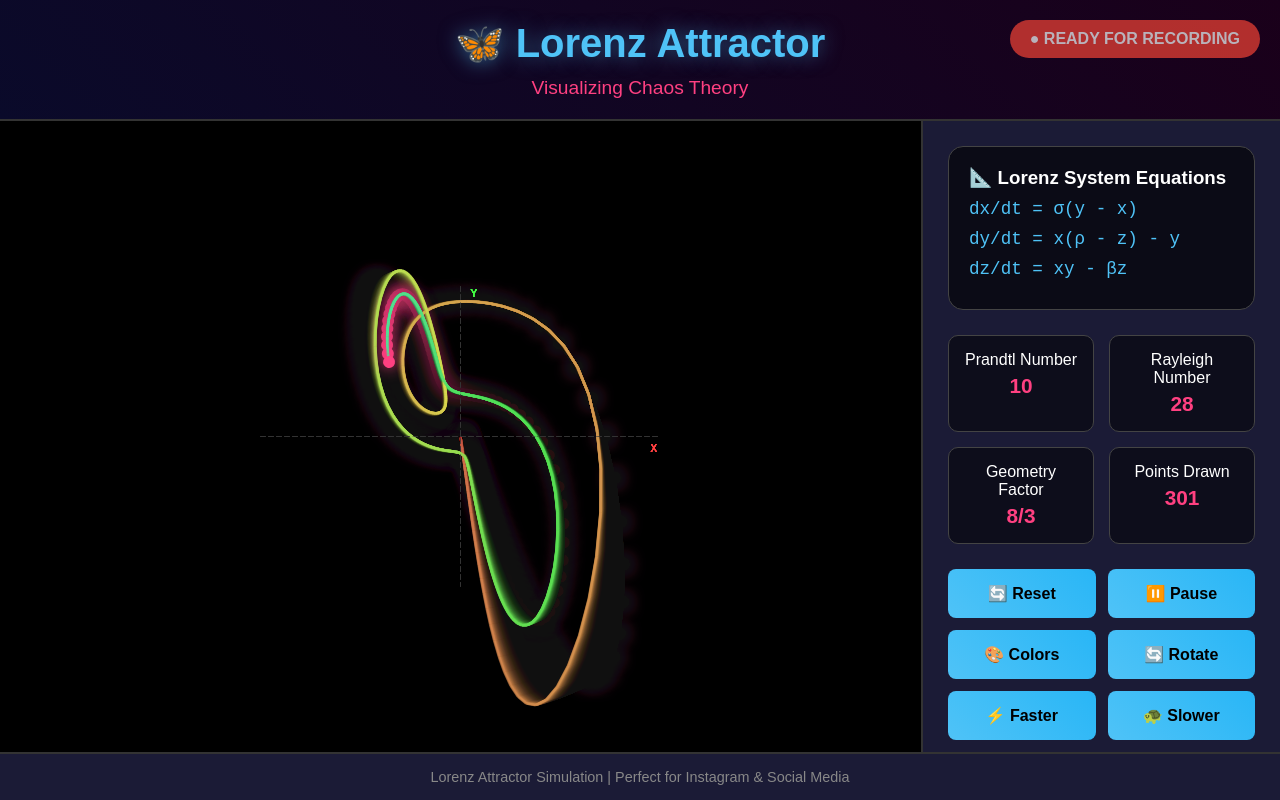
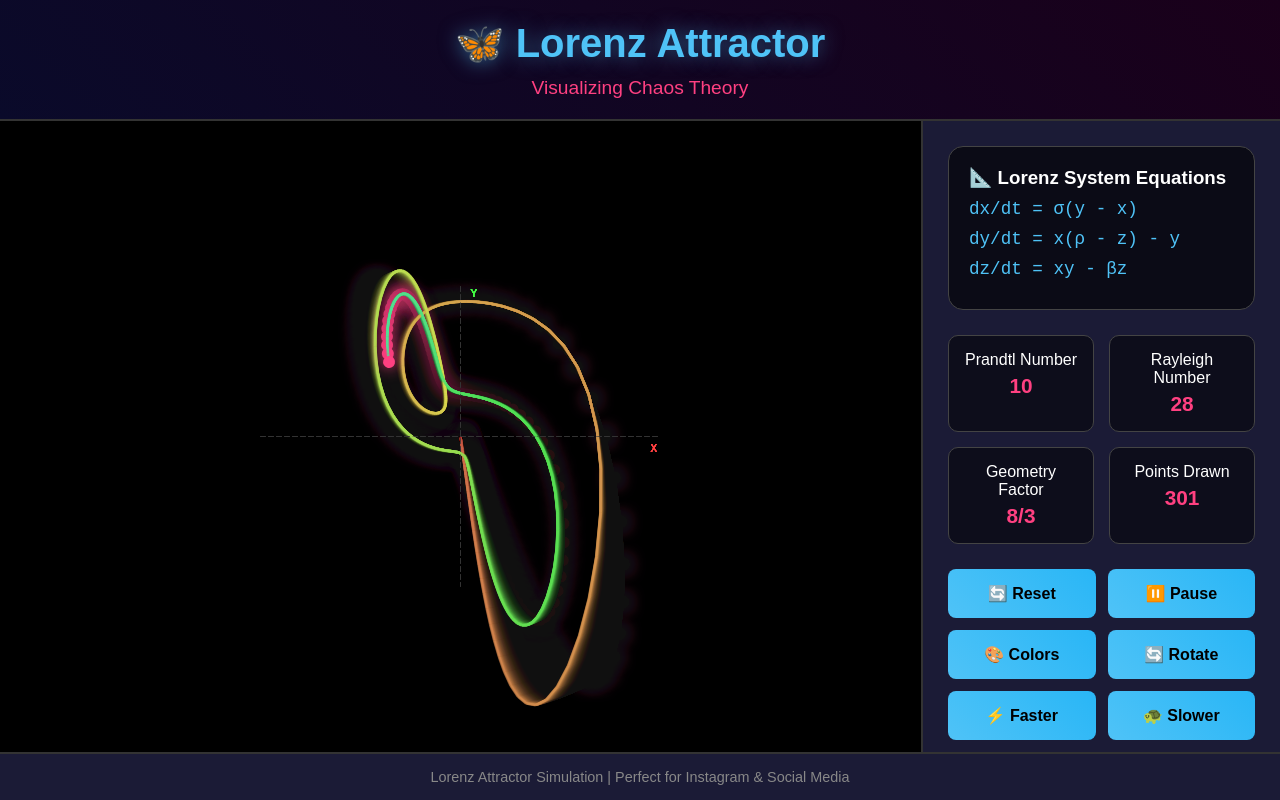
Before and after one commit to brianwoody12345/Lorenz-Attractor, a plain HTML site: page index.html in a window 1280 px wide. Drawn offline with Linux system fonts and the light colour scheme.

Commit message:
Update index.html

```diff
--- a/index.html
+++ b/index.html
@@ -174,8 +174,6 @@
         <h1>🦋 Lorenz Attractor</h1>
         <div class="subtitle">Visualizing Chaos Theory</div>
     </div>
-
-    <div class="recording-notice">● READY FOR RECORDING</div>
 
     <div class="container">
         <div class="animation-panel">
```
